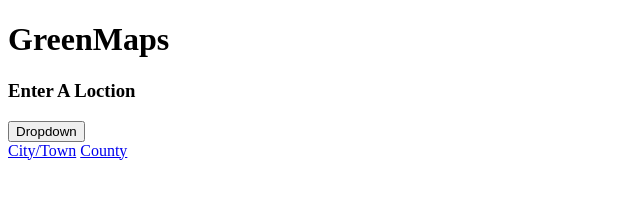
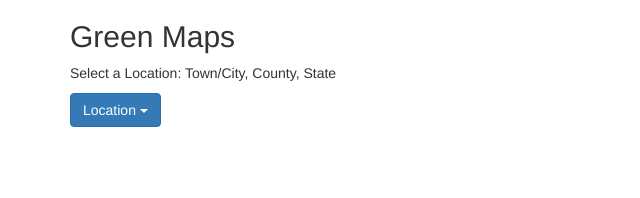
Before and after one commit to sudoVlad/WindMaps, a plain HTML site: page index.html in a window 1280 px wide. Shown: the whole page, without its empty margins (0-640 px from the left). Drawn offline with nearby package versions, Linux system fonts and the light colour scheme.

Commit message:
added the dropdown menu using bootstrap

```diff
--- a/index.html
+++ b/index.html
@@ -1,18 +1,28 @@
 <!DOCTYPE html>
 <html>
 <head>
+  <meta name="viewport" content="width=device-width, initial-scale=1">
+  <link rel="stylesheet" href="https://maxcdn.bootstrapcdn.com/bootstrap/3.3.7/css/bootstrap.min.css">
+  <script src="https://ajax.googleapis.com/ajax/libs/jquery/3.2.1/jquery.min.js"></script>
+  <script src="https://maxcdn.bootstrapcdn.com/bootstrap/3.3.7/js/bootstrap.min.js"></script>
 </head>
 <body>
-    <h1>GreenMaps</h1>
-    <h3>Enter A Loction</h3>
+
+<div class="container">
+  <h2>Green Maps</h2>
+  <p>Select a Location: Town/City, County, State</p>
+
   <div class="dropdown">
-      <button class="dropbtn">Dropdown</button>
-      <div class="dropdown-content">
-        <a href="#">City/Town</a>
-        <a href="#">County</a>
-        <a href="#"></a>
+    <button class="btn btn-primary dropdown-toggle" type="button" data-toggle="dropdown">Location
+    <span class="caret"></span></button>
+    <ul class="dropdown-menu">
+      <li><a href="#">City/Town</a></li>
+      <li><a href="#">County</a></li>
+      <li><a href="#">State</a></li>
+    </ul>
   </div>
-    <form>
-    </form>
+
+</div>
+
 </body>
 </html>
```
Also changed, not shown: 1 other file. Lines whose indentation alone changed are shown as unchanged.
